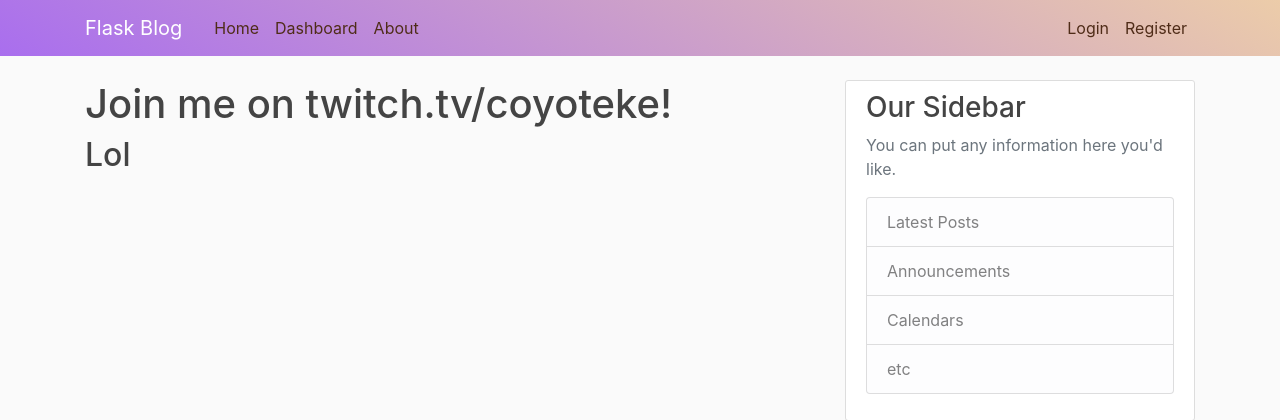
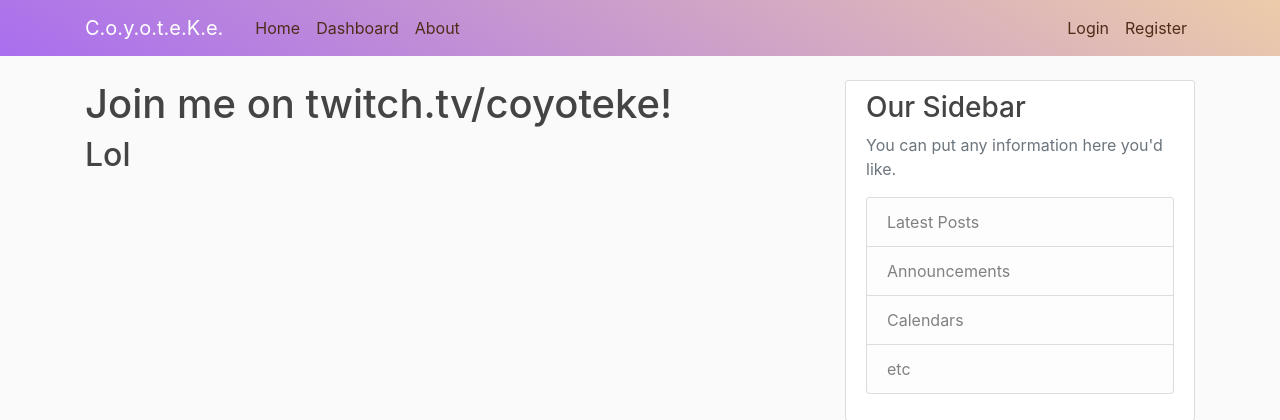
Before and after one commit to ezquantum/Flask_Auth0, a Flask app: page /about in a window 1280 px wide. Shown: the top 420 px of the page. Run offline with Flask 2, Linux system fonts and the light colour scheme; parts of the project's set-up code (start-up, migrations or seed data) failed here and were passed over; some libraries are stand-ins or nearby versions.

Commit message:
Navbar title

```diff
--- a/flaskblogg/routes.py
+++ b/flaskblogg/routes.py
@@ -148,7 +148,6 @@ def callback_handling():
         'picture': userinfo['picture'],
         #'permission':'EDITOR' #default permission, need to change this later
     }
-    print('sessionsessionsessionsessionsessionsessionsessionsessionsession')
     print(session)
 
     #what's missing if we persist user obj (we don't need to do it now)
@@ -206,7 +205,8 @@ def get_author_id():
 @app.route('/api/author/<int:author_id>/', methods=['GET','POST'])
 @requires_auth('')
 @cross_origin(headers=["Content-Type", "Authorization"])
-@cross_origin(headers=["Access-Control-Allow-Origin", "http://localhost:5000"])
+@cross_origin(headers=["Access-Control-Allow-Origin", "https://sqt594.herokuapp.com"])
+# @cross_origin(headers=["Access-Control-Allow-Origin", "http://localhost:5000"])
 
 def api_get_all_posts_from_author(author_id):
     try:
--- a/flaskblogg/templates/layout.html
+++ b/flaskblogg/templates/layout.html
@@ -20,7 +20,7 @@
         <header class="site-header">
             <nav class="navbar navbar-expand-md navbar-dark bg-coyoteke fixed-top">
               <div class="container">
-                <a class="navbar-brand mr-4" href="/">Flask Blog</a>
+                <a class="navbar-brand mr-4" href="/">C.o.y.o.t.e.K.e.</a>
                 <button class="navbar-toggler" type="button" data-toggle="collapse" data-target="#navbarToggle" aria-controls="navbarToggle" aria-expanded="false" aria-label="Toggle navigation">
                   <span class="navbar-toggler-icon"></span>
                 </button>
@@ -57,7 +57,9 @@
                         {% endfor %}
                     {% endif %}
                 {% endwith %}
-                {% block content %}{% endblock %}
+                {% block content %}
+
+                {% endblock %}
               </div>
               <div class="col-md-4">
                 <div class="content-section">
```
